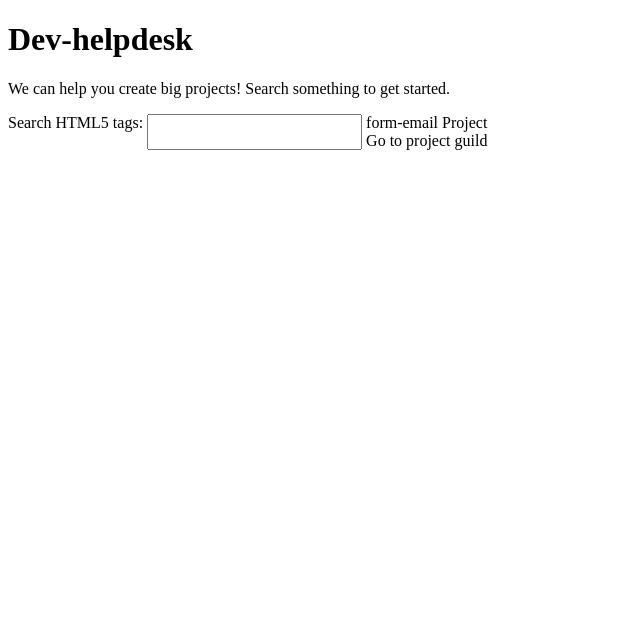
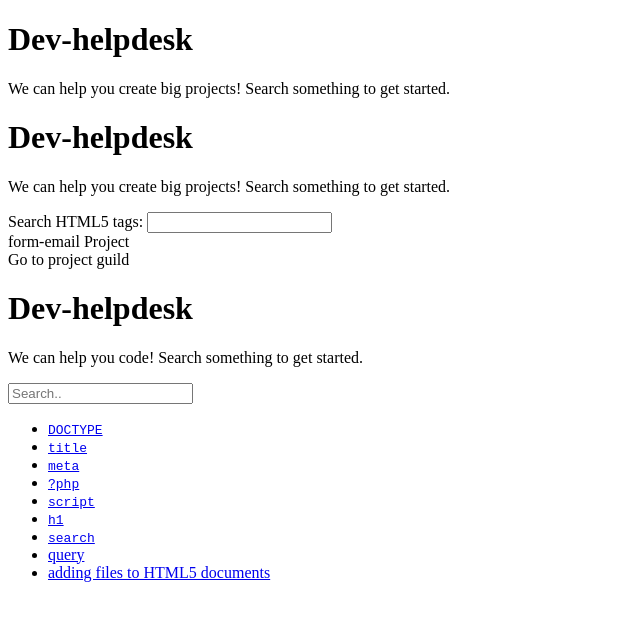
Before and after one commit to codernamedthree/dev-help, a plain HTML site: page index.html in a window 1280 px wide. Shown: the whole page, without its empty margins (0-640 px from the left). Drawn offline with Linux system fonts and the light colour scheme.

Commit message:
Updated tags added
I have added new tags as of the new release! Go check it and give me a shout if it works.

```diff
--- a/index.html
+++ b/index.html
@@ -1,4 +1,15 @@
 <!DOCTYPE html>
+<html>
+  <head>
+    <meta charset="UTF-8">
+    <meta name="viewport" content="width=device-width">
+    <title>Dev Helpdesk</title>
+  </head>
+
+  <body>
+      <h1>Dev-helpdesk</h1>
+      <p>We can help you create big projects! Search something to get started.</p>
+  <!DOCTYPE html>
 <html>
   <head>
     <meta charset="UTF-8">
@@ -21,21 +32,52 @@
         </div>
   </body>
 
-    <style>
-      .search-wrapper {
-        display:flex;
-        flex-direction:colume;
-        gap:.25rem;
-      }
+<!DOCTYPE html>
+<html>
+  <head>
+    <meta charset="UTF-8">
+    <meta name="viewport" content="width=device-width">
+    <title>Repo Test</title>
+  </head>
 
-      input {
-        font-size:1rem;
-      }
+  <body>
+      <h1>Dev-helpdesk</h1>
+      <p>We can help you code! Search something to get started.</p>
+ <input type="text" id="mySearch" onkeyup="myFunction()" placeholder="Search.." title="Type in a category">
 
-      .html-cards {
-        display:grid;
-        grid-template-columns: repeat(auto-fill)
-      }
-    </style>
+<ul id="myMenu">
+  <li><a href="#"><code>DOCTYPE</code></a></li>
+  <li><a href="#"><code>title</code></a></li>
+  <li><a href="#"><code>meta</code></a></li>
+  <li><a href="#"><code>?php</code></a></li>
+  <li><a href="#"><code>script</code></a></li>
+  <li><a href="#"><code>h1</code></a></li>
+  <li><a href="#"><code>search</code></a></li>
+  <li><a href="#">query</a></li>
+  <li><a href="#">adding files to HTML5 documents</a></li>
+</ul>
+
+    <script>
+function myFunction() {
+  // Declare variables
+  var input, filter, ul, li, a, i;
+  input = document.getElementById("mySearch");
+  filter = input.value.toUpperCase();
+  ul = document.getElementById("myMenu");
+  li = ul.getElementsByTagName("li");
+
+  // Loop through all list items, and hide those who don't match the search query
+  for (i = 0; i < li.length; i++) {
+    a = li[i].getElementsByTagName("a")[0];
+    if (a.innerHTML.toUpperCase().indexOf(filter) > -1) {
+      li[i].style.display = "";
+    } else {
+      li[i].style.display = "none";
+    }
+  }
+}
+</script>
+
+  </body>
 
 </html>
```
